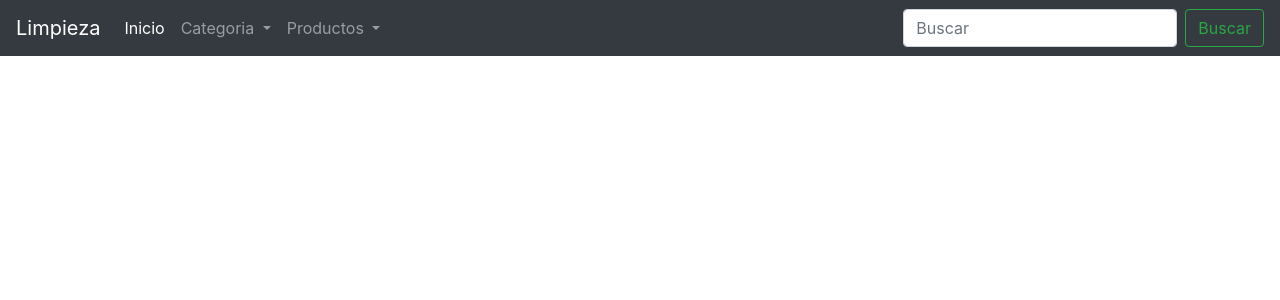
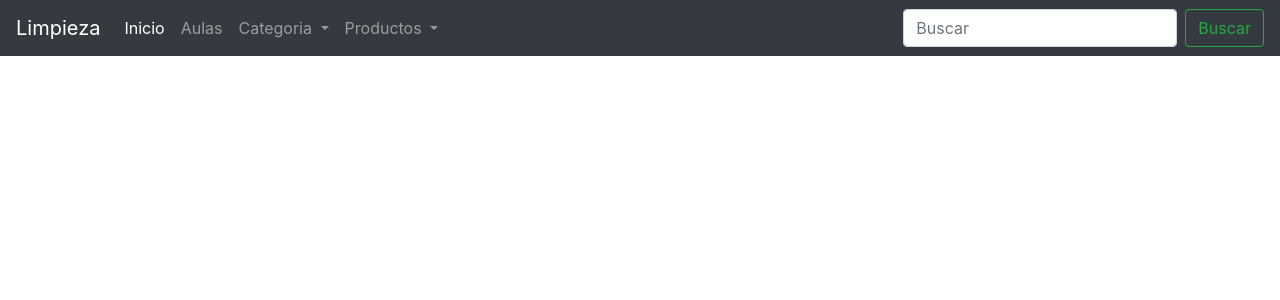
Before and after one commit to vonHunden/sis2-scrum, a PHP site: page /index.php in a window 1280 px wide. Shown: the top 300 px of the page. Run offline with PHP 8.4, Linux system fonts and the light colour scheme; some libraries are stand-ins or nearby versions.

Commit message:
fixed up index php nav-link ROOM

```diff
--- a/code/src/views/home/index.php
+++ b/code/src/views/home/index.php
@@ -19,6 +19,9 @@
     <ul class="navbar-nav mr-auto">
       <li class="nav-item active">
         <a class="nav-link" href=<?php echo _HOME."";?>>Inicio <span class="sr-only">(current)</span></a>
+      </li>
+      <li class="nav-item">
+        <a class="nav-link" href=<?php echo _HOME."/room";?>> Aulas</a>
       </li>
       <li class="nav-item dropdown">
         <a class="nav-link dropdown-toggle" href="#" id="navbarDropdown" role="button" data-toggle="dropdown" aria-haspopup="true" aria-expanded="false">
--- a/code/src/views/room/index.php
+++ b/code/src/views/room/index.php
@@ -21,7 +21,7 @@
         <a class="nav-link" href="index.php">Incio <span class="sr-only">(current)</span></a>
       </li>
       <li class="nav-item">
-        <a class="nav-link" href="#">Aulas</a>
+        <a class="nav-link" href=<?php echo _HOME."/room";?>>Aulas</a>
       </li>
       <li class="nav-item dropdown">
         <a class="nav-link dropdown-toggle" href="#" id="navbarDropdown" role="button" data-toggle="dropdown" aria-haspopup="true" aria-expanded="false">
```
